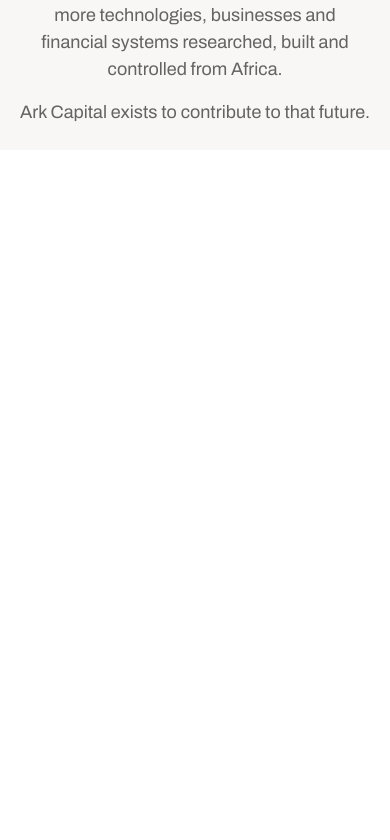
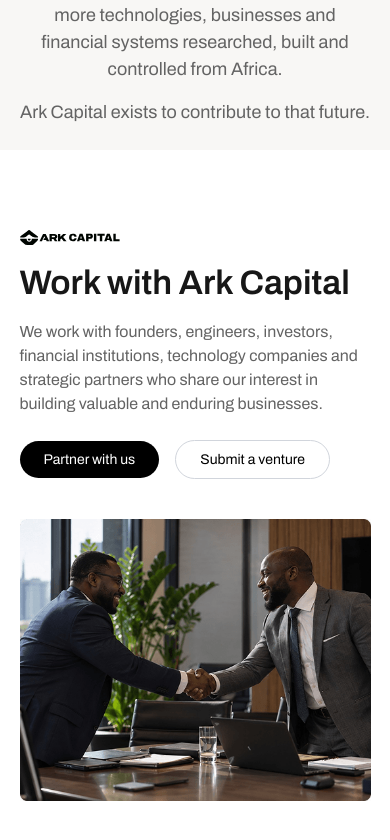
Before and after one commit to Frokesy/rando, a Next.js app: page / in a window 390 px wide. Shown: the part 6446-7286 px from the top of the page. Before the commit the page ends 6596 px from the top, so only its background shows below. Built offline with nearby package versions, Linux system fonts and the light colour scheme.

Commit message:
designed prefooter component

```diff
--- a/src/app/page.tsx
+++ b/src/app/page.tsx
@@ -1,3 +1,4 @@
+import PreFooter from "@/components/defaults/PreFooter";
 import AreasOfFocus from "@/components/home/AreasOfFocus";
 import Belief from "@/components/home/Belief";
 import Hero from "@/components/home/Hero";
@@ -13,6 +14,7 @@
       <AreasOfFocus />
       <WhatWeDo />
       <Belief />
+      <PreFooter />
     </div>
   );
 };
--- /dev/null
+++ b/src/components/defaults/PreFooter.tsx
@@ -0,0 +1,45 @@
+import Image from "next/image";
+import React from "react";
+
+const PreFooter = () => {
+  return (
+    <div className="bg-white lg:py-30 py-20 flex lg:flex-row flex-col justify-between items-center lg:space-y-0 space-y-10 lg:space-x-10 lg:w-[80%] w-[90%] mx-auto">
+      <div className="lg:w-[50%] w-full">
+        <Image
+          src="/logo-black.svg"
+          width={100}
+          height={100}
+          alt="Ark Capital Logo"
+        />
+        <h2 className="lg:text-[56px] text-[34px] font-semibold lg:mt-0 mt-3">
+          Work with Ark Capital
+        </h2>
+        <p className="lg:text-[18px] text-[#636363] mt-3">
+          We work with founders, engineers, investors, financial institutions,
+          technology companies and strategic partners who share our interest in
+          building valuable and enduring businesses.
+        </p>
+        <div className="flex items-center space-x-4 lg:mt-10 mt-6">
+          <button className="text-[14px] bg-black py-2 px-6 rounded-full text-white hover:bg-gray-800 transition-colors duration-200">
+            Partner with us
+          </button>
+          <button className="text-[14px] bg-inherit py-2 px-6 rounded-full border border-gray-300 text-black hover:bg-black hover:text-white transition-colors duration-200">
+            Submit a venture
+          </button>
+        </div>
+      </div>
+
+      <div className="lg:w-[50%] w-full">
+        <Image
+          src="/prefooter.png"
+          width={534}
+          height={428}
+          className="h-auto w-full"
+          alt="Ark Capital Prefooter Graphic"
+        />
+      </div>
+    </div>
+  );
+};
+
+export default PreFooter;
```
Also changed, not shown: public/prefooter.png (added).
